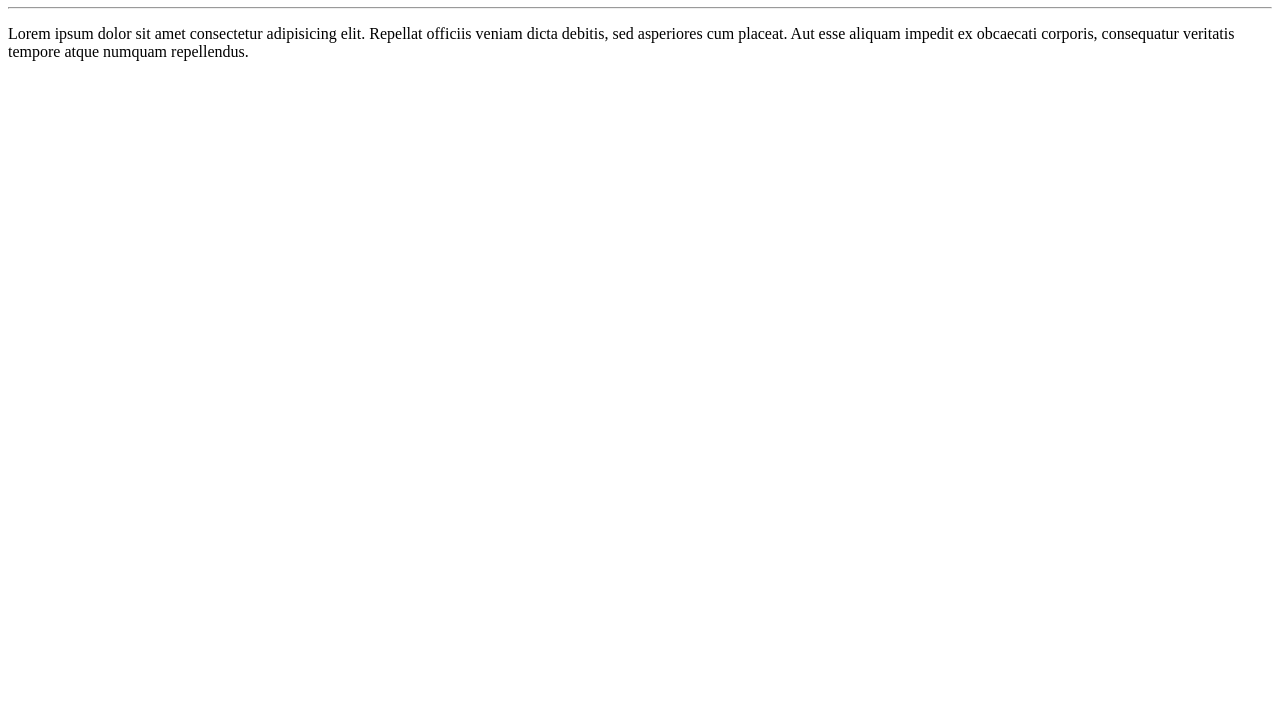
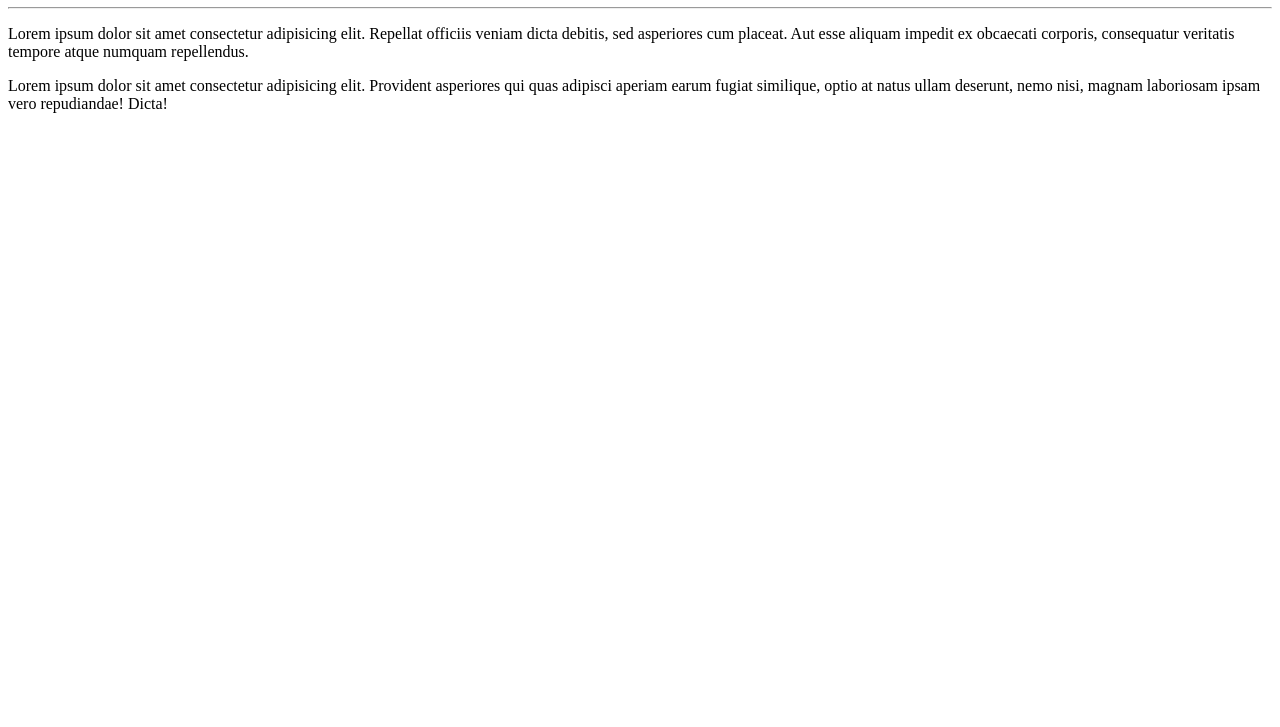
Before and after one commit to danimirandabr/Ola-Mundo, a plain HTML site: page site-exemplo/index.html in a window 1280 px wide. Shown: the part 73-800 px from the top of the page. Drawn offline with Linux system fonts and the light colour scheme.

Commit message:
adicionei um parágrafo

```diff
--- a/site-exemplo/index.html
+++ b/site-exemplo/index.html
@@ -9,5 +9,6 @@
     <h1>Olá, Mundo!</h1>
     <hr>
     <P>Lorem ipsum dolor sit amet consectetur adipisicing elit. Repellat officiis veniam dicta debitis, sed asperiores cum placeat. Aut esse aliquam impedit ex obcaecati corporis, consequatur veritatis tempore atque numquam repellendus.</P>
+    <p>Lorem ipsum dolor sit amet consectetur adipisicing elit. Provident asperiores qui quas adipisci aperiam earum fugiat similique, optio at natus ullam deserunt, nemo nisi, magnam laboriosam ipsam vero repudiandae! Dicta!</p>
 </body>
 </html>
```
